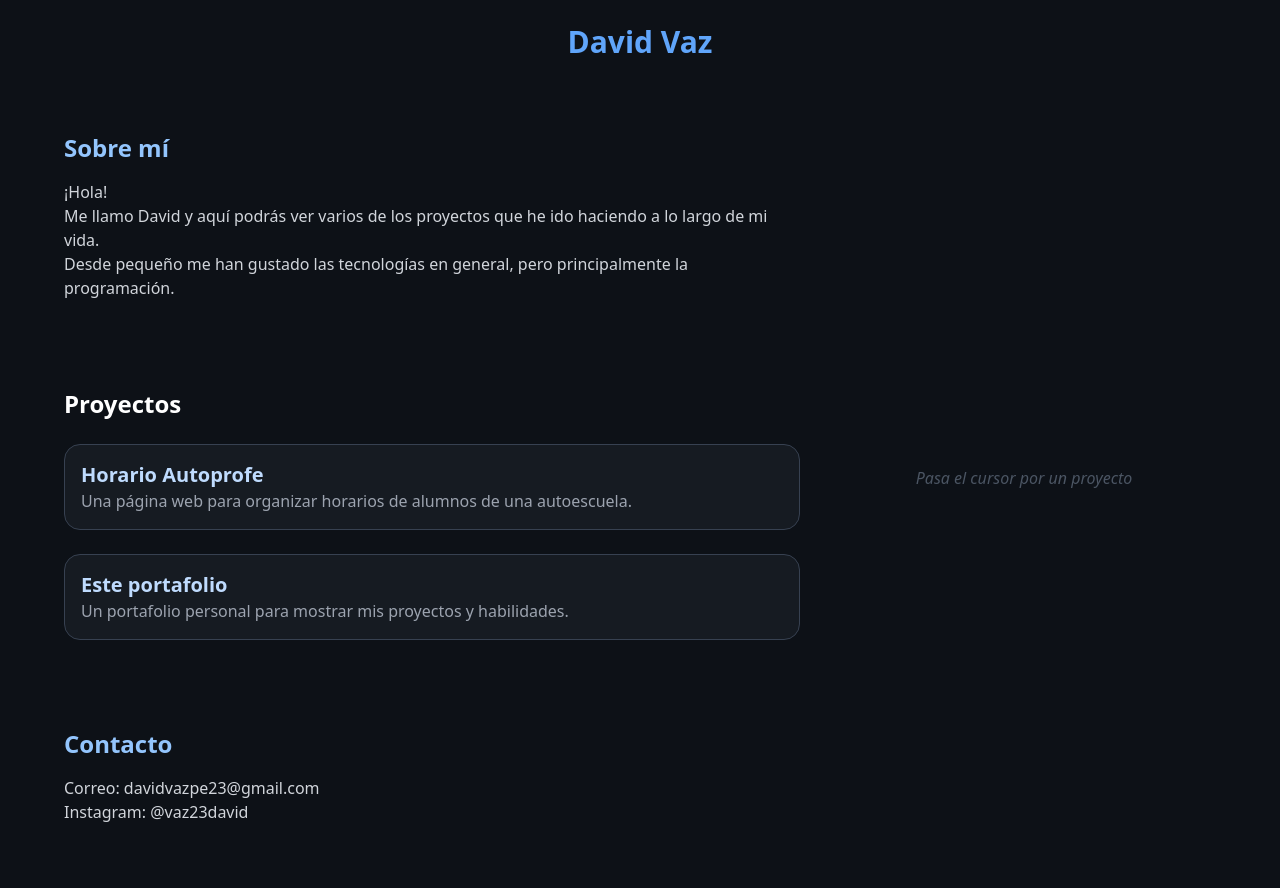
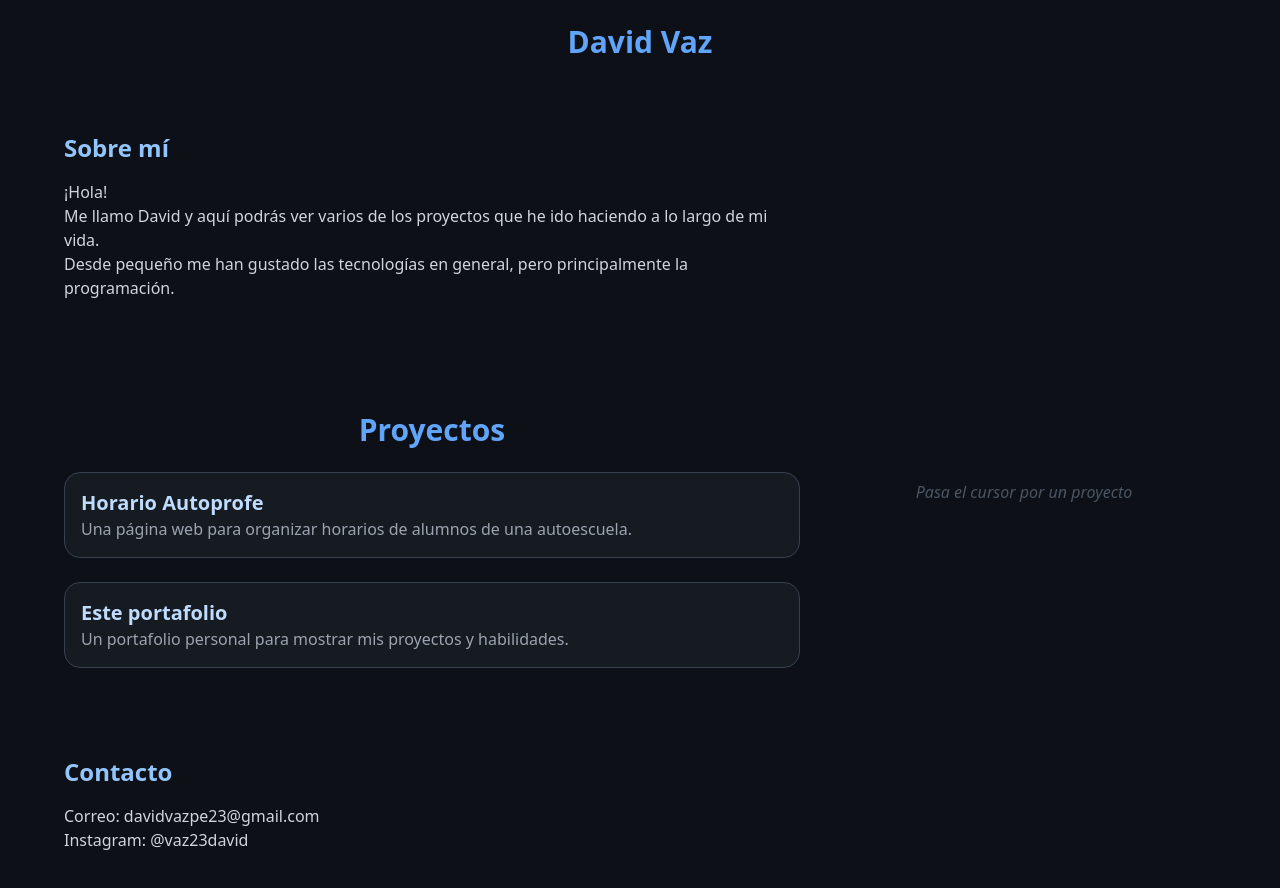
Before and after one commit to Davivp23/DavidVaz, a React (Vite) app: page / in a window 1280 px wide. Shown: the top 888 px of the page. Built offline with nearby package versions, Linux system fonts and the light colour scheme.

Commit message:
Refactor Projects component: update heading style for improved presentation

```diff
--- a/src/Home.jsx
+++ b/src/Home.jsx
@@ -6,7 +6,7 @@ import Contact from './components/Contact';
 
 export default function Home() {
   const [hoveredProject, setHoveredProject] = useState(null);
-
+  console.log('hoveredProject:', hoveredProject);
   return (
     <div className="bg-[#0d1117] text-white min-h-screen font-sans">
       <Header />
--- a/src/components/Projects.jsx
+++ b/src/components/Projects.jsx
@@ -5,7 +5,7 @@ import projects from '../data/projects';
 export default function Projects() {
   return (
     <section className="py-10">
-      <h2 className="text-2xl font-bold mb-6">Proyectos</h2>
+      <h2 className="p-6 text-center text-3xl font-bold text-blue-400">Proyectos</h2>
       <div className="flex flex-col gap-6">
         {projects.map((project) => (
           <Link
```
